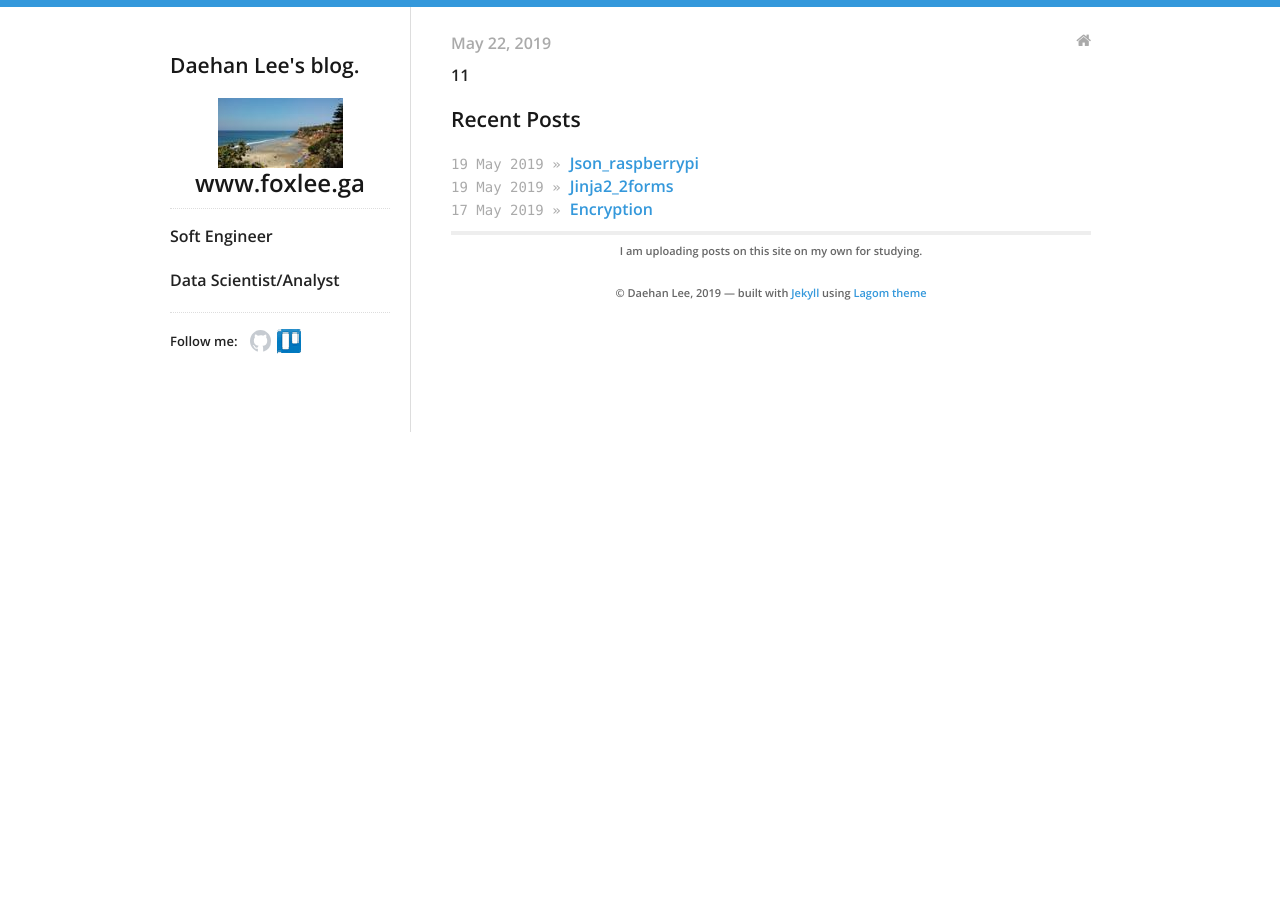
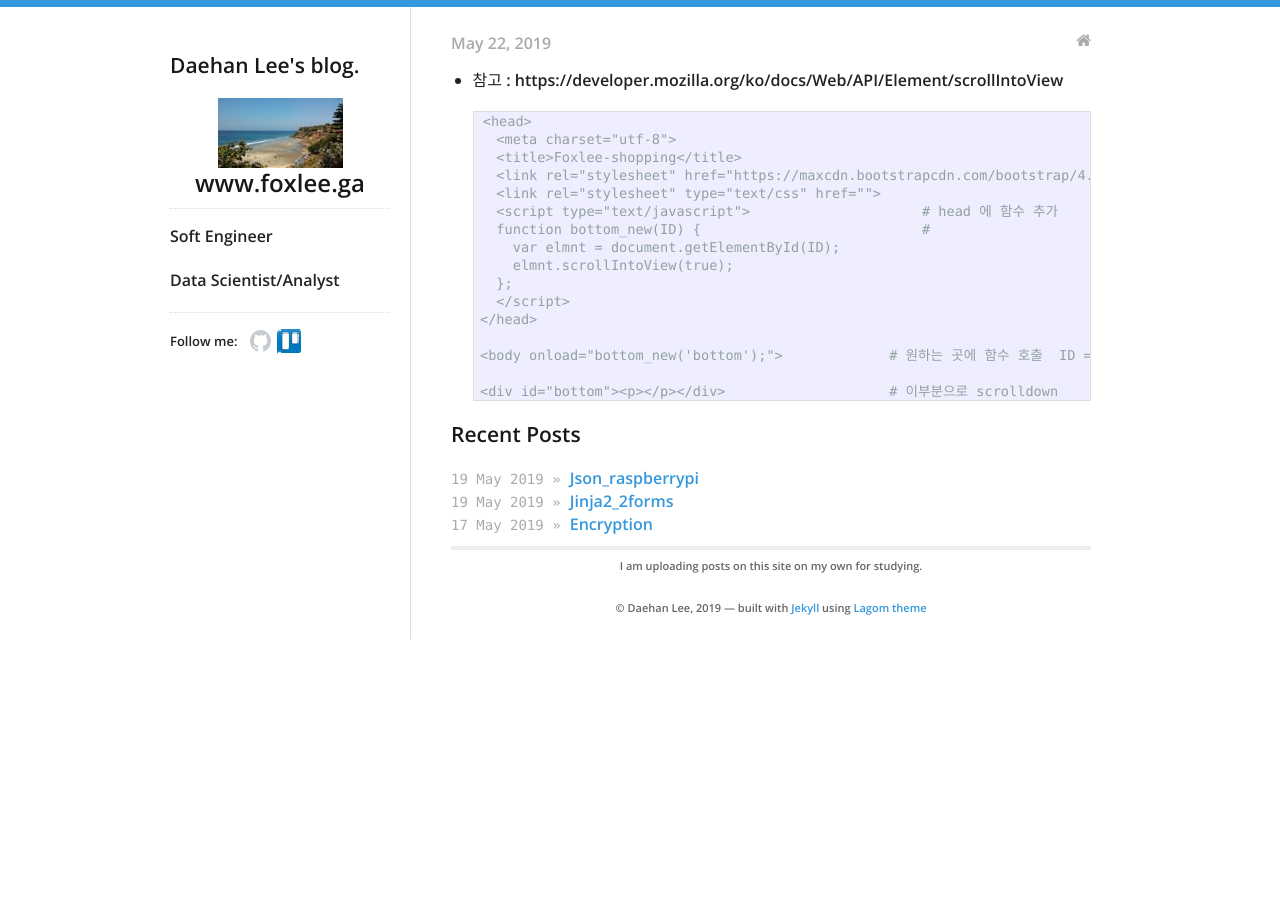
Before and after one commit to daehan0226/Study, a Jekyll site: the page built from _posts/2019-05-22-JS_scrolldown.md, in a window 1280 px wide. Built offline with Jekyll 4.4.1, drawn with Linux system fonts in a browser that asks for light colours.

Commit message:
Update 2019-05-22-JS_scrolldown.md

```diff
--- a/_posts/2019-05-22-JS_scrolldown.md
+++ b/_posts/2019-05-22-JS_scrolldown.md
@@ -4,4 +4,21 @@ title: JS_scrolldown
 categories:
 - blog
 ---
-11
+* 참고 : https://developer.mozilla.org/ko/docs/Web/API/Element/scrollIntoView
+
+      <head>
+        <meta charset="utf-8">
+        <title>Foxlee-shopping</title>
+        <link rel="stylesheet" href="https://maxcdn.bootstrapcdn.com/bootstrap/4.0.0/css/bootstrap.min.css" integrity="sha384-Gn5384xqQ1aoWXA+058RXPxPg6fy4IWvTNh0E263XmFcJlSAwiGgFAW/dAiS6JXm" crossorigin="anonymous">
+        <link rel="stylesheet" type="text/css" href="{{ url_for('static', filename='main.css') }}">
+        <script type="text/javascript">                     # head 에 함수 추가
+        function bottom_new(ID) {                           #
+          var elmnt = document.getElementById(ID);
+          elmnt.scrollIntoView(true);
+        };
+        </script>
+      </head>
+
+      <body onload="bottom_new('bottom');">             # 원하는 곳에 함수 호출  ID = bottom
+
+      <div id="bottom"><p></p></div>                    # 이부분으로 scrolldown
```
